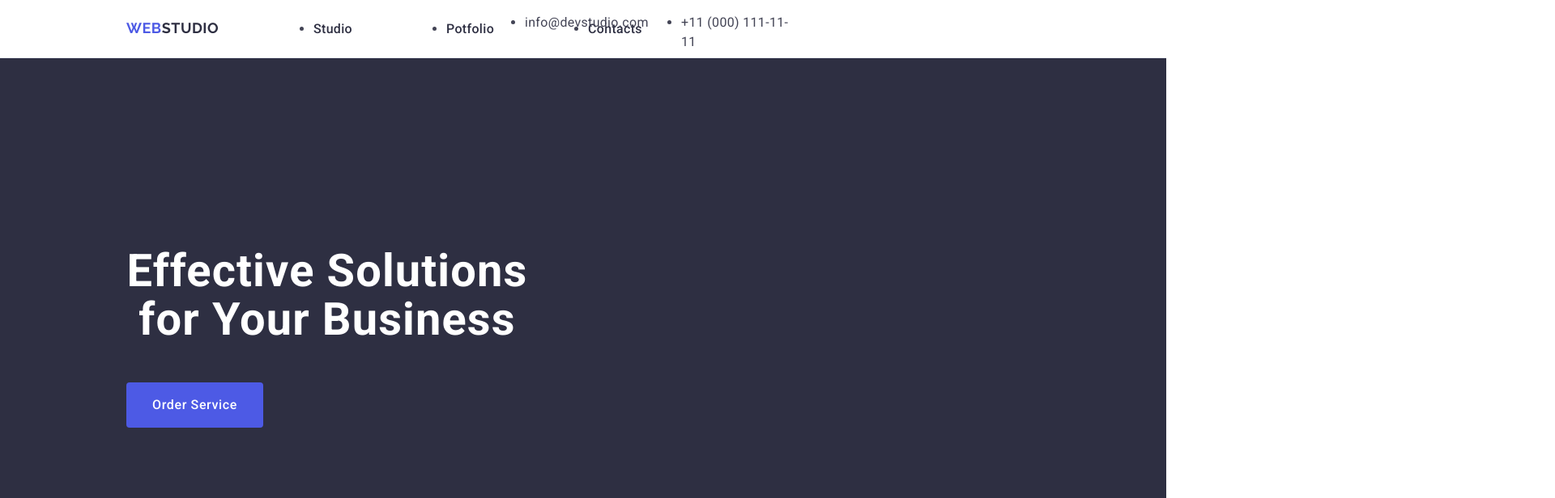
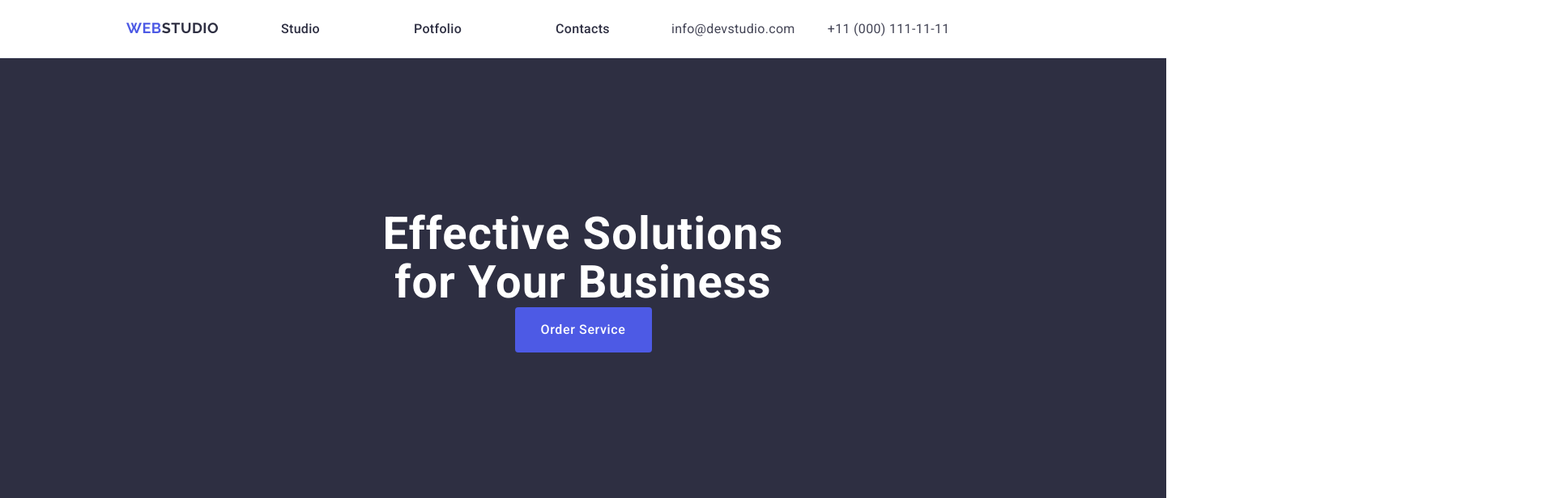
Before and after one commit to elifcimej/git-github.com-elifcimej-goit-markup-hw-03, a plain HTML site: page index.html in a window 1280 px wide. Shown: the top 616 px of the page at 81% size, 1920 px wide, since content can reach past the window. Drawn offline with nearby package versions, Linux system fonts and the light colour scheme; a web font is replaced by a local one.

Commit message:
fix style css

```diff
--- a/css/style.css
+++ b/css/style.css
@@ -1,3 +1,11 @@
+*,
+*::before,
+*::after {
+    box-sizing: border-box;
+    margin: 0;
+    padding: 0;
+}
+
 body {
     width: 1440px;
     height: 3300px;
@@ -54,10 +62,7 @@ img{
 }
 
 .page-menu-list {
-    width: 261px;
-    height: 24px;
-    top: 24px;
-    left: 347px;
+    display: flex;
     gap: 40px;
 }
 
@@ -76,6 +81,7 @@ img{
     display: flex;
     align-items: center;
 
+
 }
 .menu-nav ul li:first-child a:focus {
     color: #404bbf;
@@ -85,6 +91,7 @@ img{
     color: #404bbf;
 }
 .page-menu-list{
+    list-style-type: none;
     display: flex;
 }
 .page-menu-list ul li:first-child a:hover {
@@ -97,7 +104,7 @@ img{
     letter-spacing: 0.02em;
     color: #434455;
     text-decoration: none;
-    margin-right: 76px
+
 }
 
 .address {
@@ -105,23 +112,27 @@ img{
 }
 
 .address-list{
+    padding-top: 24px;
+    list-style-type: none;
     display: flex;
     gap: 40px;
+    margin-left: auto;
+
 }
 
-.address-li-one {
+/* .address-li-one {
     width: 153px;
     height: 24px;
     top: 24px;
     left: 940px;
-}
+} */
 
-.address-li-two {
+/* .address-li-two {
     width: 151px;
     height: 24px;
     top: 24px;
     left: 1133px;
-}
+} */
 
 .address ul li:first-child a:hover {
     color: #404bbf;
@@ -131,19 +142,23 @@ img{
     color: #404bbf;
 }
 
+.section-one .container{
+    display: flex;
+    flex-direction: column;
+    align-items: center;
+    justify-content: center;
+}
+
 .section-one {
-    width: 1440px;
-    height: 600px;
-    top: 72px;
     background-color: #2E2F42;
     text-align: center;
     padding: 188px 0
 }
 
 .section-one-title {
-    max-width: 496px;
+    /* max-width: 496px;
     height: 120px;
-    top: 260px;
+    top: 260px; */
     font-weight: 700;
     font-size: 56px;
     line-height: 1.07em;
@@ -155,20 +170,15 @@ img{
 .section-one button {
     display: block;
     min-width: 169px;
+    border: none;
+    border-radius: 4px;
     height: 56px;
-    border: none;
-    top: 428px;
-    left: 636px;
-    border-radius: 4px;
-    padding: 16px, 32px, 16px, 32px;
-    gap: 10px;
+    font-family: "Roboto", sans-serif;
+    font-weight: 500;
+    color: #ffffff;
     background-color: #4D5AE5;
-    font-family: "Roboto", sans-serif;
-    color: #FFFFFF;
-    font-weight: 500;
+    line-height: 1.5;
     letter-spacing: 0.04em;
-    font-size: 16px;
-    line-height: 1.5;
     cursor: pointer;
 }
 
@@ -213,6 +223,7 @@ img{
 .section-two-ul{
     display: flex;
     gap: 24px;
+    list-style-type: none;
 }
 
 .list-one{
@@ -230,7 +241,9 @@ img{
 }
 
 .team-list .team-card {
-    background-color: #FFFFFF;
+    background-color: #ffffff;
+    width: 264px;
+
     list-style-type: none;
 }
 
@@ -263,6 +276,7 @@ img{
 
 .section-three ul li {
     list-style-type: none;
+
 }
 
 .section-three img {
@@ -286,7 +300,7 @@ img{
 } */
 
 .div-personal{
-    padding: 32px 0;
+    padding-bottom: 32px;
 }
 
 .teamlist-title{
@@ -310,6 +324,7 @@ img{
     border: 1px, 1px, 1px, 1px;
     background: #FFFFFF;
     margin: auto;
+    padding: 120px 0;
 
 }
 
@@ -322,7 +337,9 @@ img{
     text-transform: capitalize;
     color: #2e2f42;
 }
-
+.section-four ul{
+    display: flex;
+}
 .section-four ul li {
     list-style-type: none;
 }
--- a/index.html
+++ b/index.html
@@ -127,6 +127,7 @@
     </section>
 
     <section class="section-four">
+      <div class="container">
         <h2 class="our-portfolio">Our Portfolio</h2>
         <ul>
           <li>
@@ -160,6 +161,7 @@
             <p class="text-p">Marketing</p>
           </li>
         </ul>
+      </div>
     </section>
 
   </main>
```
Lines whose indentation alone changed are shown as unchanged.
